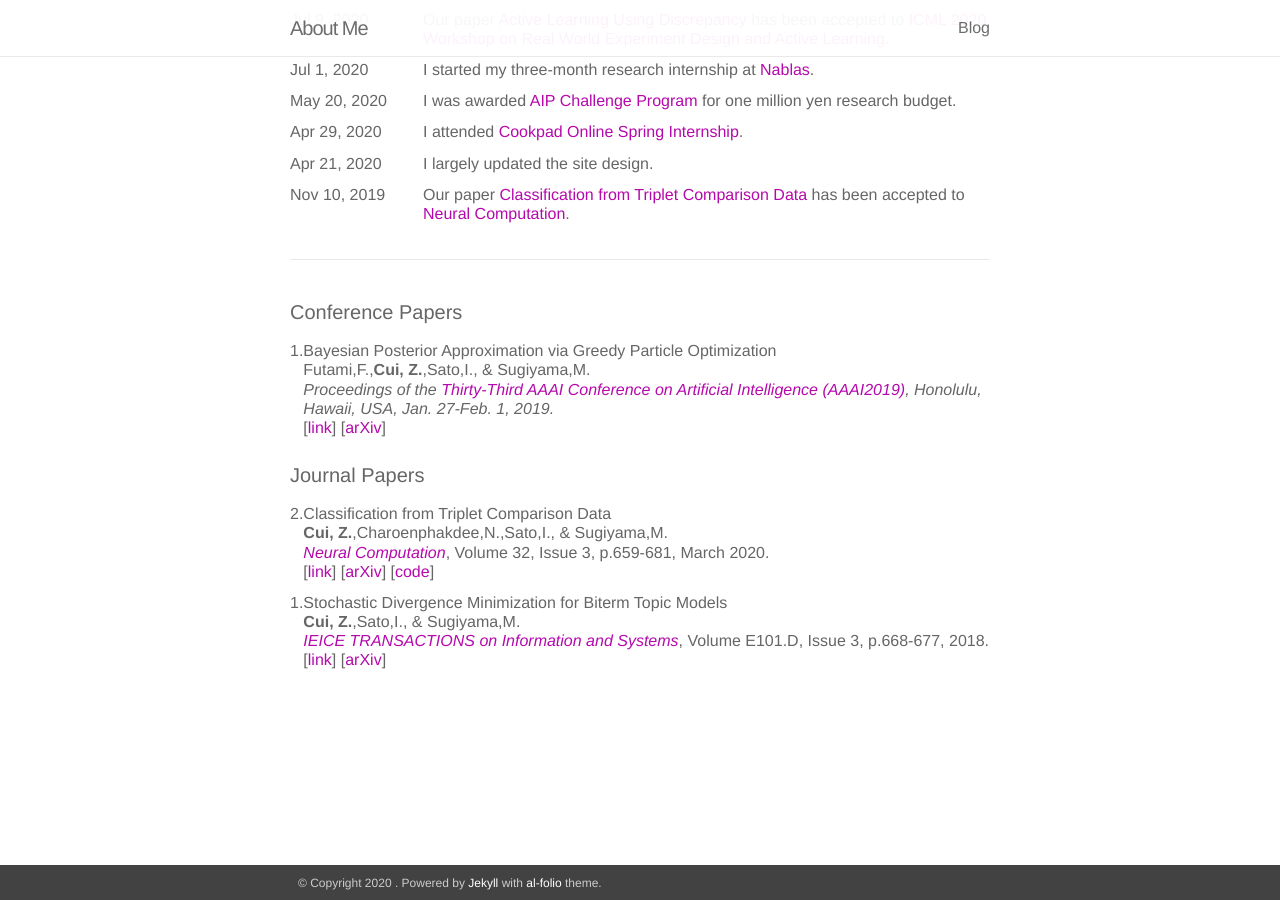
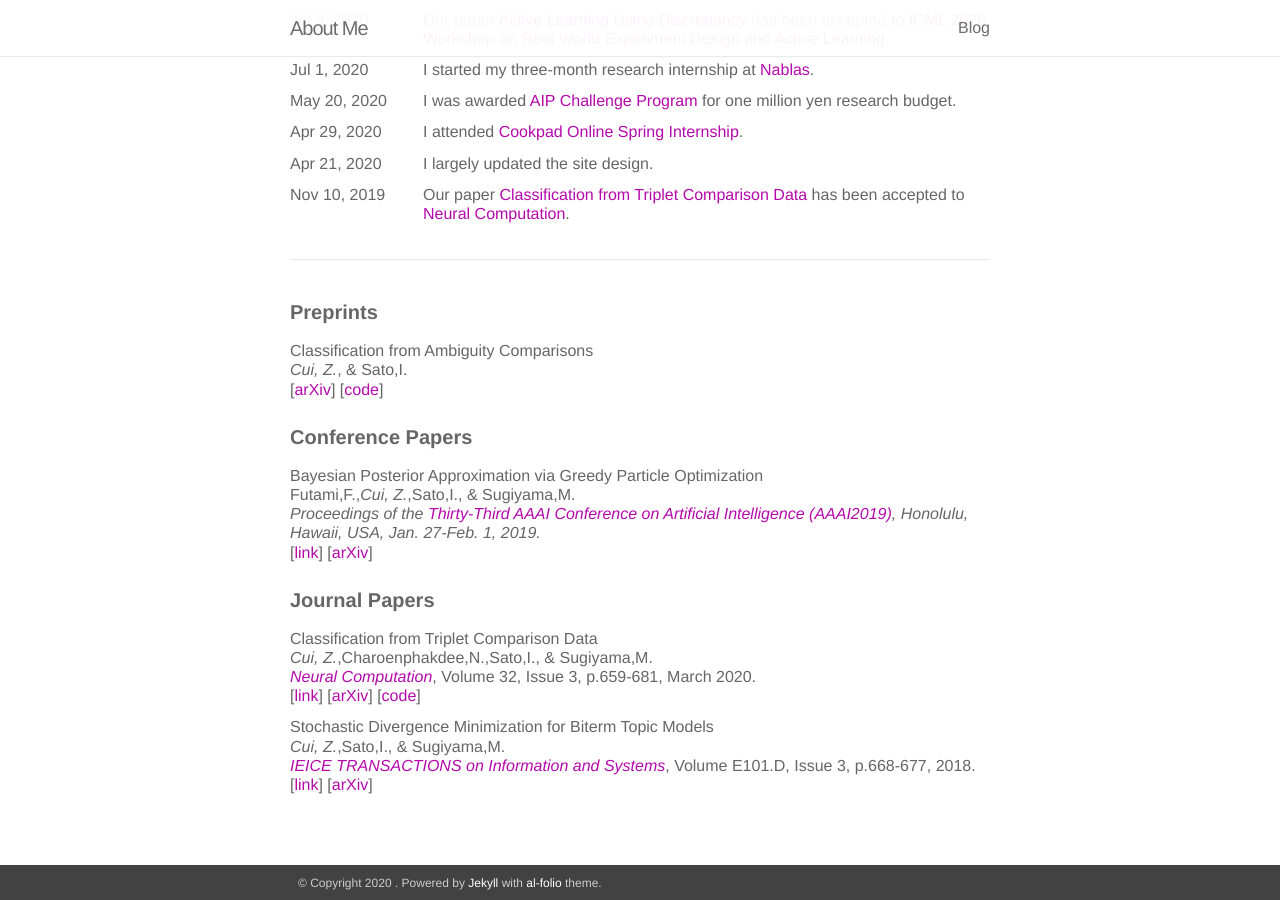
Before and after one commit to zchenry/zchenry.github.io, a Jekyll site: the page built from about.md, in a window 1280 px wide and 900 px high, scrolled down 535 px. Built offline with Jekyll 4.4.1, drawn with Linux system fonts in a browser that asks for light colours; nearby versions of some CDN libraries.

Commit message:
updated preprints

```diff
--- a/about.md
+++ b/about.md
@@ -21,7 +21,7 @@ More specifically, my research topics include:
 - Learning with Comparison Information
 
 <div class='news'>
-  <h4>News</h4>
+  <h4><b>News</b></h4>
   <table>
     <tr>
       <td class='date'>Aug 4, 2020</td>
@@ -72,24 +72,32 @@ More specifically, my research topics include:
 </div>
 
 <div class='news'>
-  <h4>Conference Papers</h4>
-  <table class='publications'>
+  <h4><b>Preprints</b></h4>
+  <table>
     <tr>
-      <td>1.</td>
+      <td>Classification from Ambiguity Comparisons<br>
+      <i>Cui, Z.</i>, & Sato,I.<br>
+      [<a href='https://arxiv.org/abs/2008.00645'>arXiv</a>]
+      [<a href='https://github.com/zchenry/ambiguity-comparison'>code</a>]</td>
+    </tr>
+  </table>
+
+  <h4><b>Conference Papers</b></h4>
+  <table>
+    <tr>
       <td>Bayesian Posterior Approximation via Greedy Particle Optimization<br>
-      Futami,F.,<strong>Cui, Z.</strong>,Sato,I., & Sugiyama,M.<br>
+      Futami,F.,<i>Cui, Z.</i>,Sato,I., & Sugiyama,M.<br>
       <em>Proceedings of the <a href='https://aaai.org/Conferences/AAAI-19'>Thirty-Third AAAI Conference on Artificial Intelligence (AAAI2019)</a>, Honolulu, Hawaii, USA, Jan. 27-Feb. 1, 2019.</em><br>
       [<a href='https://www.aaai.org/ojs/index.php/AAAI/article/view/4241'>link</a>]
       [<a href='https://arxiv.org/abs/1805.07912'>arXiv</a>]</td>
     </tr>
   </table>
 
-  <h4>Journal Papers</h4>
+  <h4><b>Journal Papers</b></h4>
   <table>
     <tr>
-      <td>2.</td>
       <td>Classification from Triplet Comparison Data<br>
-      <strong>Cui, Z.</strong>,Charoenphakdee,N.,Sato,I., & Sugiyama,M.<br>
+      <i>Cui, Z.</i>,Charoenphakdee,N.,Sato,I., & Sugiyama,M.<br>
       <em><a href='https://www.mitpressjournals.org/loi/neco'>Neural Computation</a></em>,
       Volume 32, Issue 3, p.659-681, March 2020.<br>
       [<a href='https://www.mitpressjournals.org/doi/full/10.1162/neco_a_01262'>link</a>]
@@ -97,9 +105,8 @@ More specifically, my research topics include:
       [<a href='https://github.com/zchenry/triplet_classification'>code</a>]</td>
     </tr>
     <tr>
-      <td>1.</td>
       <td>Stochastic Divergence Minimization for Biterm Topic Models<br>
-      <strong>Cui, Z.</strong>,Sato,I., & Sugiyama,M.<br>
+      <i>Cui, Z.</i>,Sato,I., & Sugiyama,M.<br>
       <em><a href='https://www.jstage.jst.go.jp/browse/transinf'>IEICE TRANSACTIONS on Information and Systems</a></em>, Volume E101.D, Issue 3, p.668-677, 2018.<br>
       [<a href='https://www.jstage.jst.go.jp/article/transinf/E101.D/3/E101.D_2017EDP7310/_article/-char/en'>link</a>]
       [<a href='https://arxiv.org/abs/1705.00394'>arXiv</a>]</td>
```
